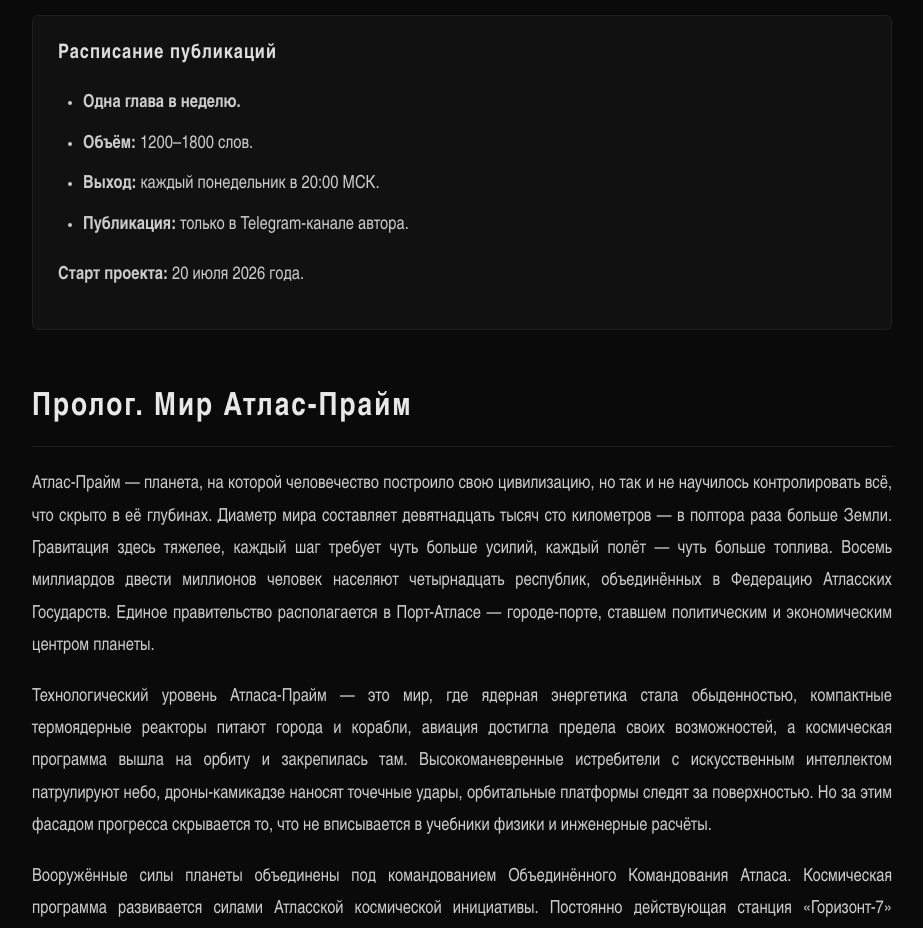
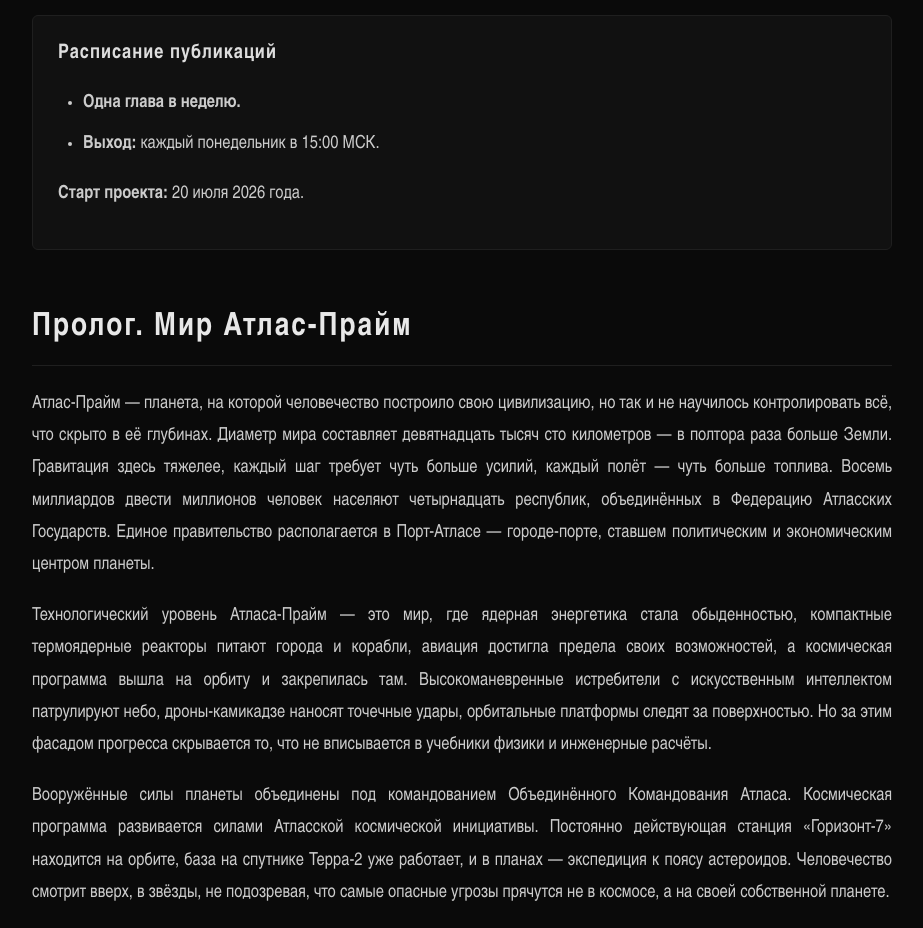
Before and after one commit to zirol240/aci-chronicles, a plain HTML site: page index.html in a window 1280 px wide. Shown: the part 980-1908 px from the top of the page, without its empty margins (178-1101 px from the left). Drawn offline with Linux system fonts and the light colour scheme.

Commit message:
Обновлена информация о выкладке

```diff
--- a/index.html
+++ b/index.html
@@ -235,9 +235,7 @@
         <div class="block-title">Расписание публикаций</div>
         <ul>
             <li><strong>Одна глава в неделю.</strong></li>
-            <li><strong>Объём:</strong> 1200–1800 слов.</li>
-            <li><strong>Выход:</strong> каждый понедельник в 20:00 МСК.</li>
-            <li><strong>Публикация:</strong> только в Telegram-канале автора.</li>
+            <li><strong>Выход:</strong> каждый понедельник в 15:00 МСК.</li>
         </ul>
         <p><strong>Старт проекта:</strong> 20 июля 2026 года.</p>
 
```
